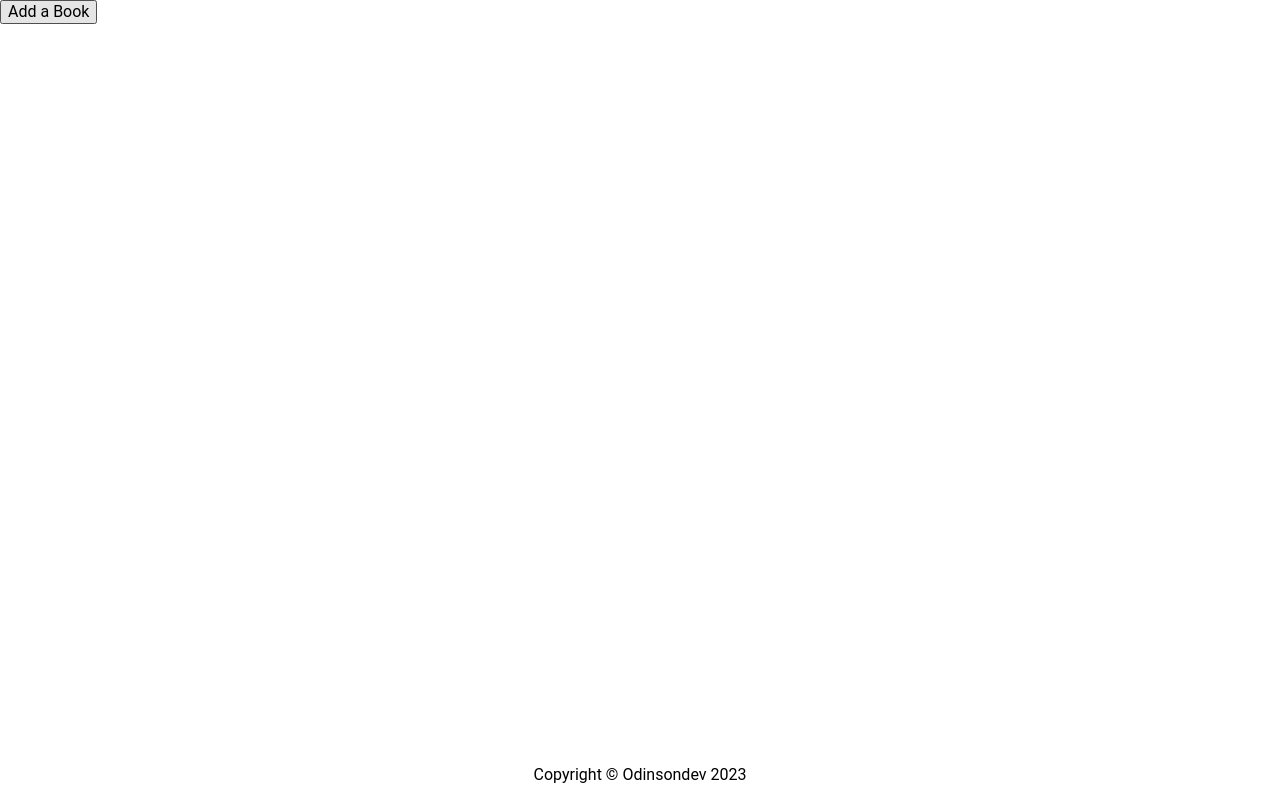
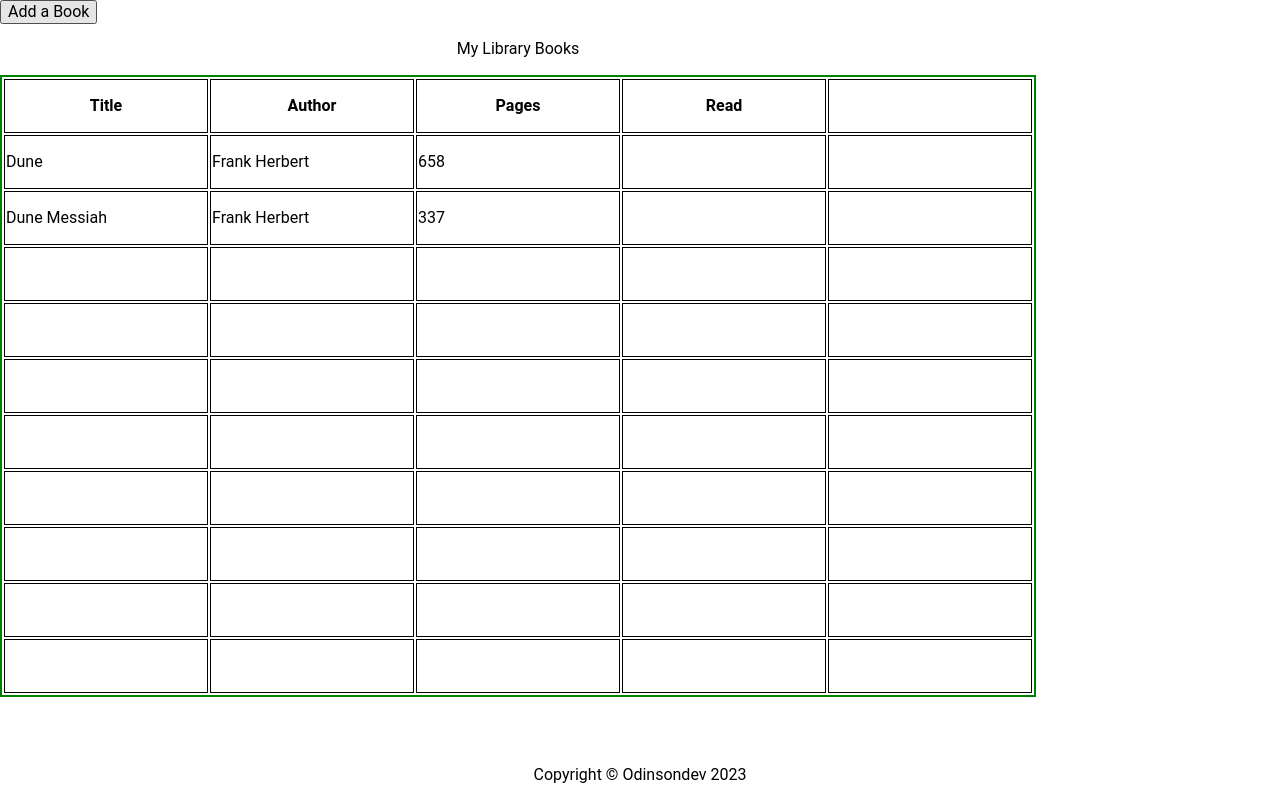
Before and after one commit to Odinsondev/project8-library, a plain HTML site: page index.html in a window 1280 px wide. Drawn offline with Linux system fonts and the light colour scheme.

Commit message:
Feat: Add table

```diff
--- a/index.html
+++ b/index.html
@@ -33,12 +33,121 @@
             <label for="pages">Pages</label>
             <input type="text" id="pages" name="pages" required/>
           </li>
+          <li>
+            <label for="read">Read</label>
+            <input type="checkbox" id="read" name="read" value="read">
+          </li>
           <button id="submit" type="button">Submit</button>
         </ul>
       </form>
     </dialog>
   </div>
-  <div class="content3"></div>
+  <div class="content3">
+    <table>
+      <caption>
+        <p>My Library Books</p>
+      </caption>
+      <thead>
+        <tr>
+          <th>Title</th>
+          <th>Author</th>
+          <th>Pages</th>
+          <th>Read</th>
+          <th></th>
+        </tr>
+      </thead>
+      <tbody>
+        <tr>
+          <td id="cell01"></td>
+          <td id="cell02"></td>
+          <td id="cell03"></td>
+          <td id="cell04"></td>
+          <td id="cell05"></td>
+        </tr>
+      </tbody>
+      <tbody>
+        <tr>
+          <td id="cell11"></td>
+          <td id="cell12"></td>
+          <td id="cell13"></td>
+          <td id="cell14"></td>
+          <td id="cell15"></td>
+        </tr>
+      </tbody>
+      <tbody>
+        <tr>
+          <td id="cell21"></td>
+          <td id="cell22"></td>
+          <td id="cell23"></td>
+          <td id="cell24"></td>
+          <td id="cell25"></td>
+        </tr>
+      </tbody>
+      <tbody>
+        <tr>
+          <td id="cell31"></td>
+          <td id="cell32"></td>
+          <td id="cell33"></td>
+          <td id="cell34"></td>
+          <td id="cell35"></td>
+        </tr>
+      </tbody>
+      <tbody>
+        <tr>
+          <td id="cell41"></td>
+          <td id="cell42"></td>
+          <td id="cell43"></td>
+          <td id="cell44"></td>
+          <td id="cell45"></td>
+        </tr>
+      </tbody>
+      <tbody>
+        <tr>
+          <td id="cell51"></td>
+          <td id="cell52"></td>
+          <td id="cell53"></td>
+          <td id="cell54"></td>
+          <td id="cell55"></td>
+        </tr>
+      </tbody>
+      <tbody>
+        <tr>
+          <td id="cell61"></td>
+          <td id="cell62"></td>
+          <td id="cell63"></td>
+          <td id="cell64"></td>
+          <td id="cell65"></td>
+        </tr>
+      </tbody>
+      <tbody>
+        <tr>
+          <td id="cell71"></td>
+          <td id="cell72"></td>
+          <td id="cell73"></td>
+          <td id="cell74"></td>
+          <td id="cell75"></td>
+        </tr>
+      </tbody>
+      <tbody>
+        <tr>
+          <td id="cell81"></td>
+          <td id="cell82"></td>
+          <td id="cell83"></td>
+          <td id="cell84"></td>
+          <td id="cell85"></td>
+        </tr>
+      </tbody>
+      <tbody>
+        <tr>
+          <td id="cell91"></td>
+          <td id="cell92"></td>
+          <td id="cell93"></td>
+          <td id="cell94"></td>
+          <td id="cell95"></td>
+        </tr>
+      </tbody>
+    </table>
+  </div>
 
   <footer>
     <p>Copyright &copy; Odinsondev 2023</p>
--- a/javascript.js
+++ b/javascript.js
@@ -30,9 +30,9 @@ addBookButton.addEventListener('click', openModal);
 
 
 const submitButton = document.getElementById('submit');
-submitButton.addEventListener('click', addBookToLibrary);
+submitButton.addEventListener('click', addBookToArray);
 
-function addBookToLibrary() {
+function addBookToArray() {
   let newBook = new Book(
     title = document.getElementById('title').value,
     author = document.getElementById('author').value,
@@ -46,4 +46,25 @@ function addBookToLibrary() {
   document.getElementById('title').value =''
   document.getElementById('author').value =''
   document.getElementById('pages').value =''
+  addBookToLibrary();
+  console.log(read);   //next to figure out
 }
+
+function addBookToLibrary() {
+  for(let i = 0; i <= myLibrary.length - 1; i++) {   //loop through myLibrary Array
+    let cellId1 = `cell${i}1`;
+    let cellId2 = `cell${i}2`;
+    let cellId3 = `cell${i}3`;
+    let cell1 = document.getElementById(`${cellId1}`);
+    let cell2 = document.getElementById(`${cellId2}`);
+    let cell3 = document.getElementById(`${cellId3}`);
+    cell1.textContent = myLibrary[i].title;
+    cell2.textContent = myLibrary[i].author;
+    cell3.textContent = myLibrary[i].pages;
+  }
+}
+
+addBookToLibrary();
+
+let read = document.getElementById('read');   //next to figure out
+console.log(read);
--- a/style.css
+++ b/style.css
@@ -34,7 +34,16 @@ body {
   /* font-size: 16px; */
 }
 
+table {
+  border: 2px solid green;
+}
 
+th,
+td {
+  height: 50px;
+  width: 200px;
+  border: 1px solid black;
+}
 
 
 footer {
```
